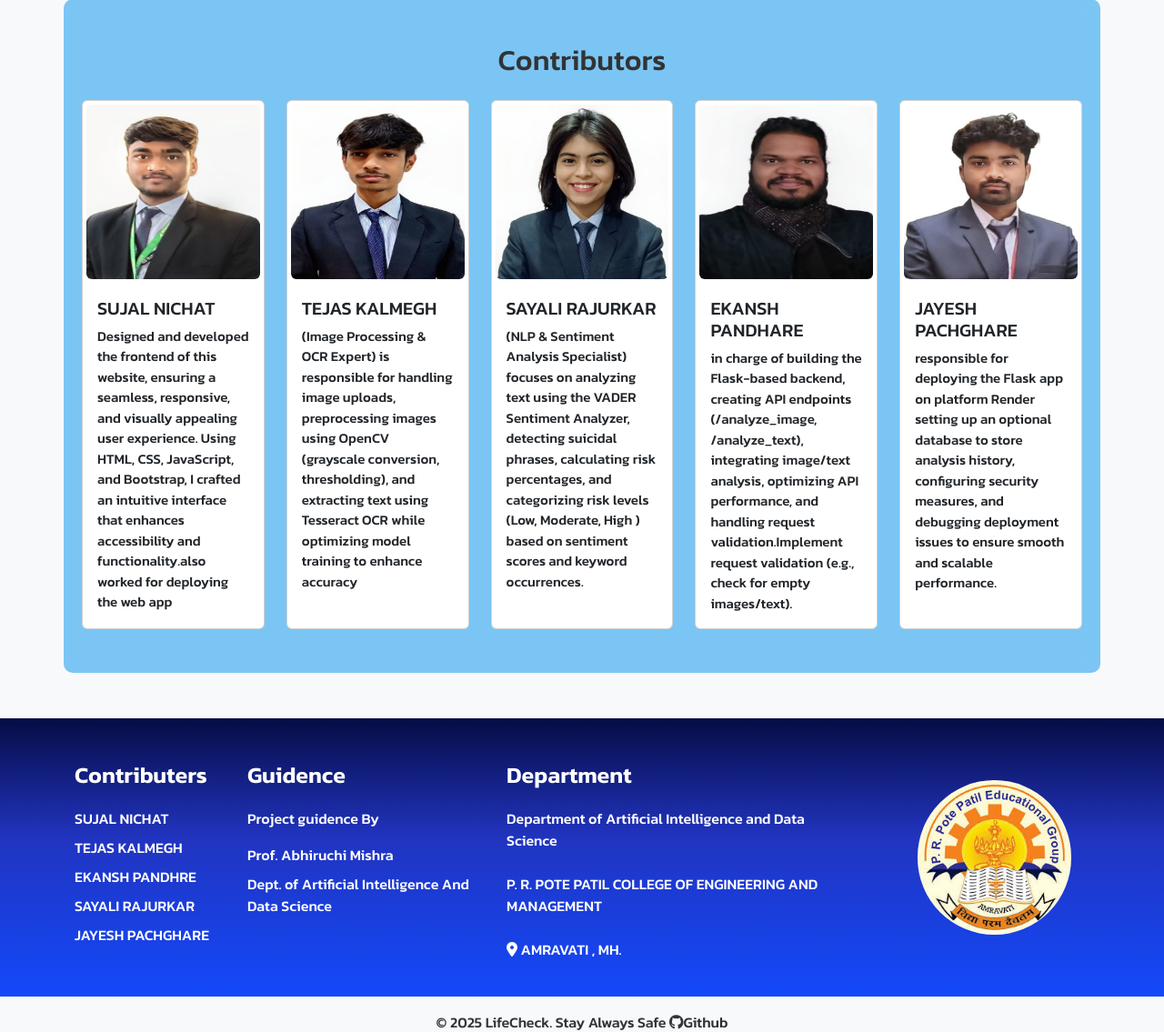
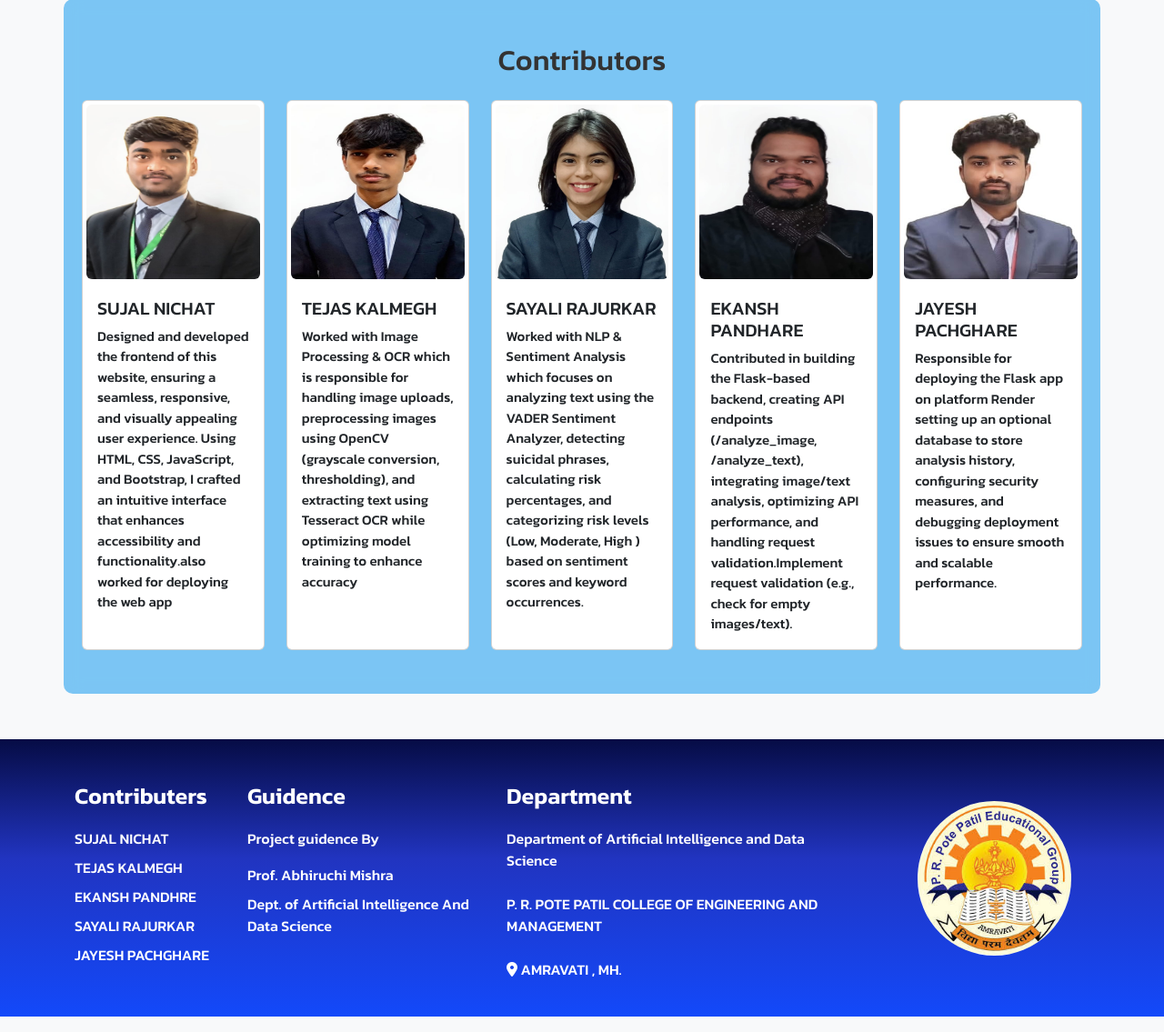
Before and after one commit to Sujalnichat18/Suicidal-text-detection-with-AI-01, a Flask app: page / in a window 1280 px wide. Shown: the part 1326-2461 px from the top of the page at 91% size. Run offline with Flask 3, Linux system fonts and the light colour scheme.

Commit message:
Updated algorithm and frontend

```diff
--- a/templates/index.html
+++ b/templates/index.html
@@ -141,7 +141,8 @@
                     <img src="/static/images/tejas.jpg" class="card-img-top imgcrd" alt="Image 2">
                     <div class="card-body">
                         <h5 class="card-title">TEJAS KALMEGH</h5>
-                        <p class="card-text">(Image Processing & OCR Expert) is responsible for handling image uploads,
+                        <p class="card-text">Worked with Image Processing & OCR which is responsible for handling image
+                            uploads,
                             preprocessing images using OpenCV (grayscale conversion, thresholding), and extracting text
                             using Tesseract OCR while optimizing model training to enhance accuracy</p>
                     </div>
@@ -152,8 +153,8 @@
                     <img src="/static/images/sayali.jpg" class="card-img-top imgcrd" alt="Image 4">
                     <div class="card-body">
                         <h5 class="card-title">SAYALI RAJURKAR</h5>
-                        <p class="card-text">(NLP & Sentiment Analysis Specialist) focuses on analyzing text using the
-                            VADER Sentiment Analyzer, detecting suicidal phrases, calculating risk percentages, and
+                        <p class="card-text">Worked with NLP & Sentiment Analysis which focuses on analyzing text using
+                            the VADER Sentiment Analyzer, detecting suicidal phrases, calculating risk percentages, and
                             categorizing risk levels (Low, Moderate, High ) based on sentiment scores and
                             keyword occurrences.</p>
                     </div>
@@ -164,9 +165,10 @@
                     <img src="/static/images/ekansh.jpg" class="card-img-top imgcrd" alt="Image 4">
                     <div class="card-body">
                         <h5 class="card-title">EKANSH PANDHARE</h5>
-                        <p class="card-text">in charge of building the Flask-based backend, creating API endpoints
+                        <p class="card-text">Contributed in building the Flask-based backend, creating API endpoints
                             (/analyze_image, /analyze_text), integrating image/text analysis, optimizing API
-                            performance, and handling request validation.Implement request validation (e.g., check for empty images/text).</p>
+                            performance, and handling request validation.Implement request validation (e.g., check for
+                            empty images/text).</p>
                     </div>
                 </div>
             </div>
@@ -175,8 +177,8 @@
                     <img src="/static/images/jayesh.jpg" class="card-img-top imgcrd" alt="">
                     <div class="card-body">
                         <h5 class="card-title">JAYESH PACHGHARE</h5>
-                        <p class="card-text">responsible for deploying the Flask app on platform Render setting up an optional database to store analysis
-                            history, configuring security measures, and debugging deployment
+                        <p class="card-text">Responsible for deploying the Flask app on platform Render setting up an
+                            optional database to store analysis history, configuring security measures, and debugging deployment
                             issues to ensure smooth and scalable performance.</p>
                     </div>
                 </div>
@@ -234,7 +236,9 @@
 
     <!-- Footer end -->
     <div class="container-fluid text-center py-3" style="background-color: #f8f9fa;">
-        <p>&copy; 2025 LifeCheck. Stay Always Safe <i class="fa-brands fa-github"></i><a href="https://github.com/Sujalnichat18/Suicidal-text-detection-with-AI-01" target="_blank" style="text-decoration: none;color: rgb(45, 43, 43);" rel="noopener noreferrer">Github</a></p>
+        <p>&copy; 2025 LifeCheck. Stay Always Safe <i class="fa-brands fa-github"></i><a
+                href="https://github.com/Sujalnichat18/Suicidal-text-detection-with-AI-01" target="_blank"
+                style="text-decoration: none;color: rgb(45, 43, 43);" rel="noopener noreferrer">Github</a></p>
 
         <!-- javascript link -->
         <script src="static\script.js"></script>
```
